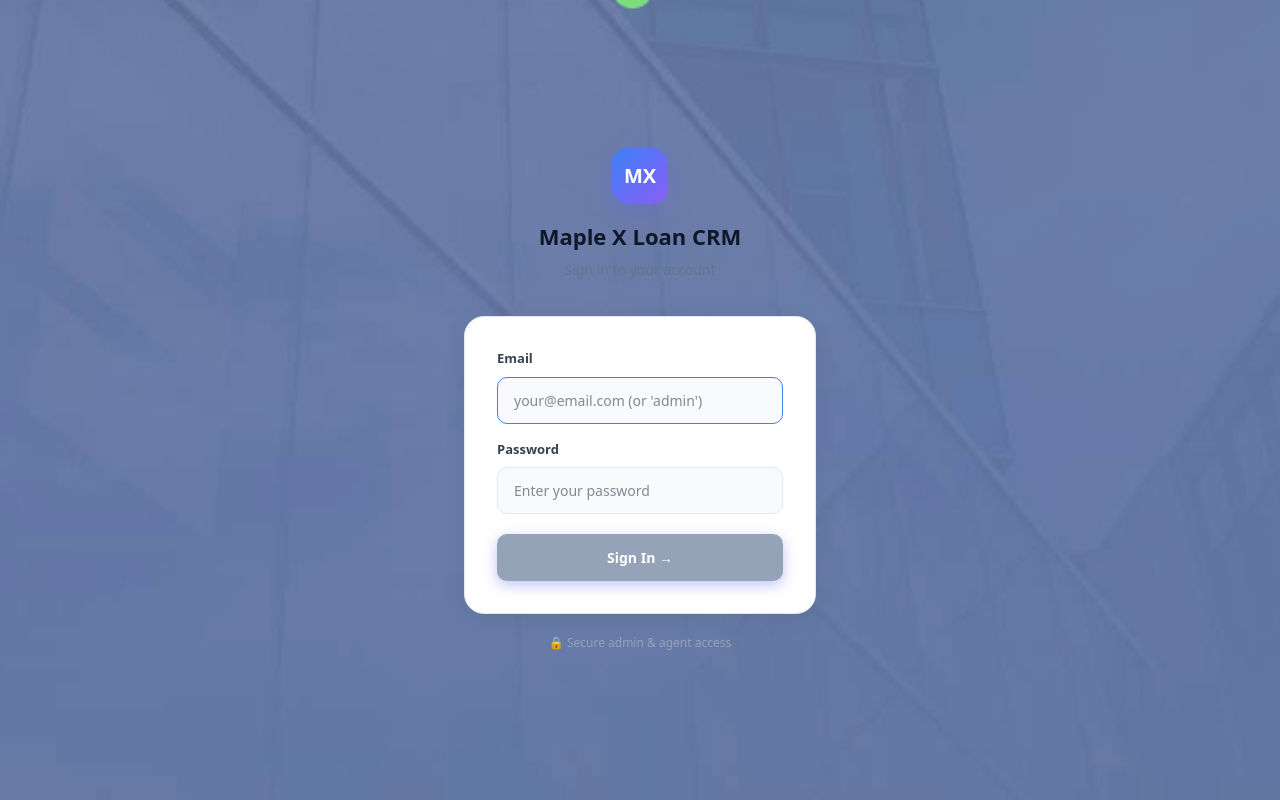
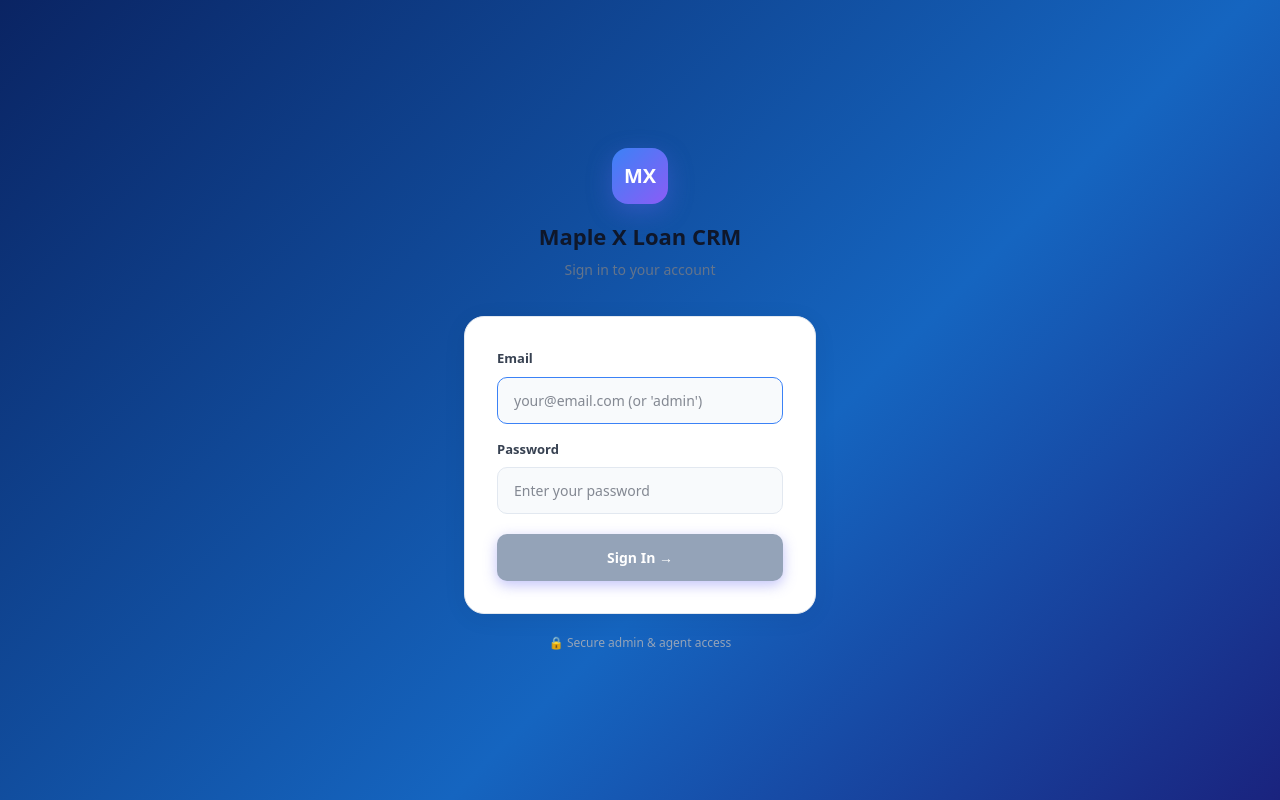
Before and after one commit to BHM2025/loan-crm, a Next.js app: page /login in a window 1280 px wide. Built offline with nearby package versions, Linux system fonts and the light colour scheme.

Commit message:
Apply dark navy gradient to login page background

```diff
--- a/app/login/page.tsx
+++ b/app/login/page.tsx
@@ -36,7 +36,7 @@ function LoginForm() {
   });
 
   return (
-    <div style={{ minHeight: "100vh", background: "linear-gradient(rgba(255,255,255,0.35), rgba(255,255,255,0.35)), url('/bg.png') center/cover no-repeat", display: "flex", alignItems: "center", justifyContent: "center", fontFamily: "system-ui, sans-serif" }}>
+    <div style={{ minHeight: "100vh", background: "linear-gradient(135deg, #0a2463 0%, #1565c0 60%, #1a237e 100%)", display: "flex", alignItems: "center", justifyContent: "center", fontFamily: "system-ui, sans-serif" }}>
       <div style={{ width: "100%", maxWidth: 400, padding: "0 24px" }}>
 
         {/* Logo */}
```
